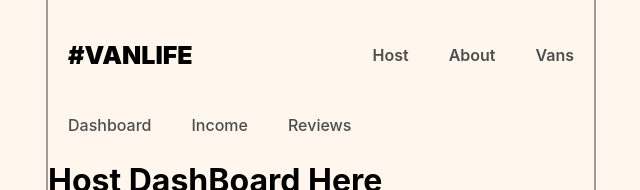
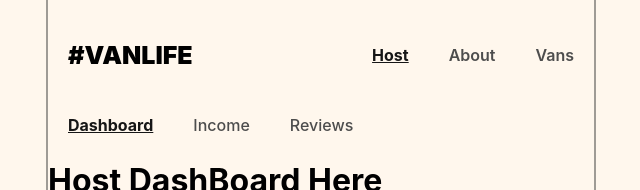
Before and after one commit to KashifKhn/VanLife_React, a React (Vite) app: page /host in a window 1280 px wide. Shown: the top 190 px of the page, without its empty margins (319-959 px from the left). Built offline with nearby package versions, Linux system fonts and the light colour scheme; what miragejs would draw is missing.

Commit message:
adding active link

```diff
--- a/src/components/Header.jsx
+++ b/src/components/Header.jsx
@@ -1,14 +1,29 @@
 import React from 'react'
-import { Link } from 'react-router-dom'
+import { Link, NavLink } from 'react-router-dom'
 
 const Header = () => {
     return (
         <header>
             <Link className='site-logo' to='/'>#VanLife</Link>
             <nav>
-                <Link to='/host'>Host</Link>
-                <Link to='/about'>About</Link>
-                <Link to='/vans'>Vans</Link>
+                <NavLink
+                    className={({ isActive }) => isActive ? "active-link" : null}
+                    to='/host'
+                >
+                    Host
+                </NavLink>
+                <NavLink
+                    className={({ isActive }) => isActive ? "active-link" : null}
+                    to='/about'
+                >
+                    About
+                </NavLink>
+                <NavLink
+                    className={({ isActive }) => isActive ? "active-link" : null}
+                    to='/vans'
+                >
+                    Vans
+                </NavLink>
             </nav>
         </header>
     )
--- a/src/components/HostLayout.jsx
+++ b/src/components/HostLayout.jsx
@@ -1,14 +1,35 @@
 import React from 'react'
-import { Link, Outlet } from 'react-router-dom'
+import { NavLink, Outlet } from 'react-router-dom'
 
 
 const HostLayout = () => {
+    const activeLinkStyle = {
+        fontWeight: "bold",
+        textDecoration: "underline",
+        color: "#161616"
+    }
     return (
         <>
             <nav className="host-nav">
-                <Link to="/host">Dashboard</Link>
-                <Link to="/host/income">Income</Link>
-                <Link to="/host/reviews">Reviews</Link>
+                <NavLink
+                    end
+                    style={({ isActive }) => isActive ? activeLinkStyle : null}
+                    to="/host"
+                >
+                    Dashboard
+                </NavLink>
+                <NavLink
+                    style={({ isActive }) => isActive ? activeLinkStyle : null}
+                    to="/host/income"
+                >
+                    Income
+                </NavLink>
+                <NavLink
+                    style={({ isActive }) => isActive ? activeLinkStyle : null}
+                    to="/host/reviews"
+                >
+                    Reviews
+                </NavLink>
             </nav>
             <Outlet />
         </>
--- a/src/index.css
+++ b/src/index.css
@@ -2,7 +2,8 @@
   box-sizing: border-box;
 }
 
-html, body {
+html,
+body {
   margin: 0;
   padding: 0;
   background-color: #FFF7ED;
@@ -10,12 +11,12 @@
 }
 
 body::-webkit-scrollbar {
-display: none;
+  display: none;
 }
 
 body {
--ms-overflow-style: none;
-scrollbar-width: none;
+  -ms-overflow-style: none;
+  scrollbar-width: none;
 }
 
 .App {
@@ -48,6 +49,13 @@
   font-weight: 900;
   font-size: 25px;
 }
+
+a.active-link {
+  font-weight: bold;
+  text-decoration: underline;
+  color: #161616;
+}
+
 
 header a {
   text-decoration: none;
@@ -229,15 +237,18 @@
   color: #FFEAD0;
 }
 
-.van-type.simple:hover, .van-type.simple.selected {
+.van-type.simple:hover,
+.van-type.simple.selected {
   background-color: #E17654;
 }
 
-.van-type.rugged:hover, .van-type.rugged.selected {
+.van-type.rugged:hover,
+.van-type.rugged.selected {
   background-color: #115E59;
 }
 
-.van-type.luxury:hover, .van-type.luxury.selected {
+.van-type.luxury:hover,
+.van-type.luxury.selected {
   background-color: #161616;
 }
 
@@ -291,7 +302,7 @@
   margin-bottom: 10px;
 }
 
-.van-detail > i {
+.van-detail>i {
   align-self: flex-start;
 }
 
```
